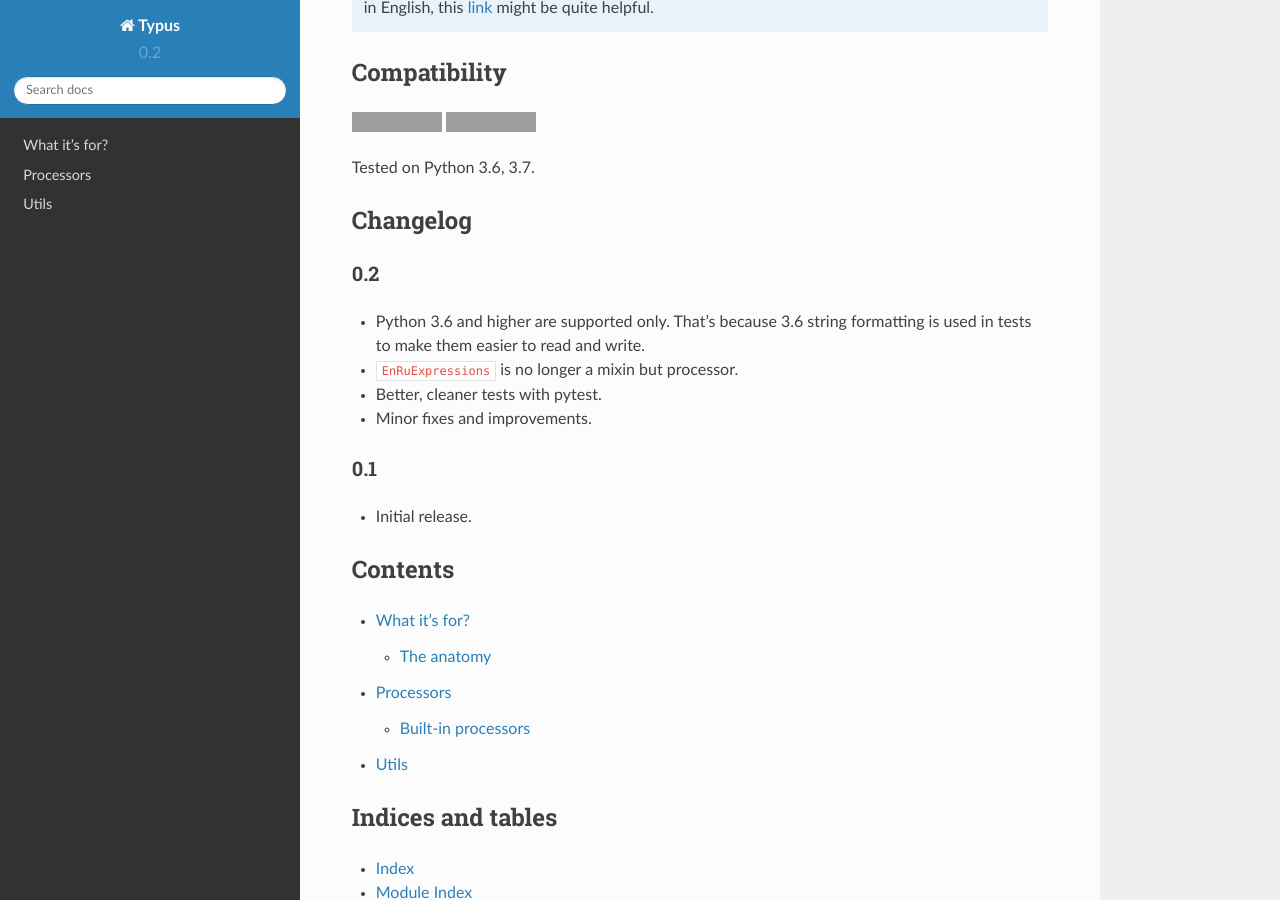
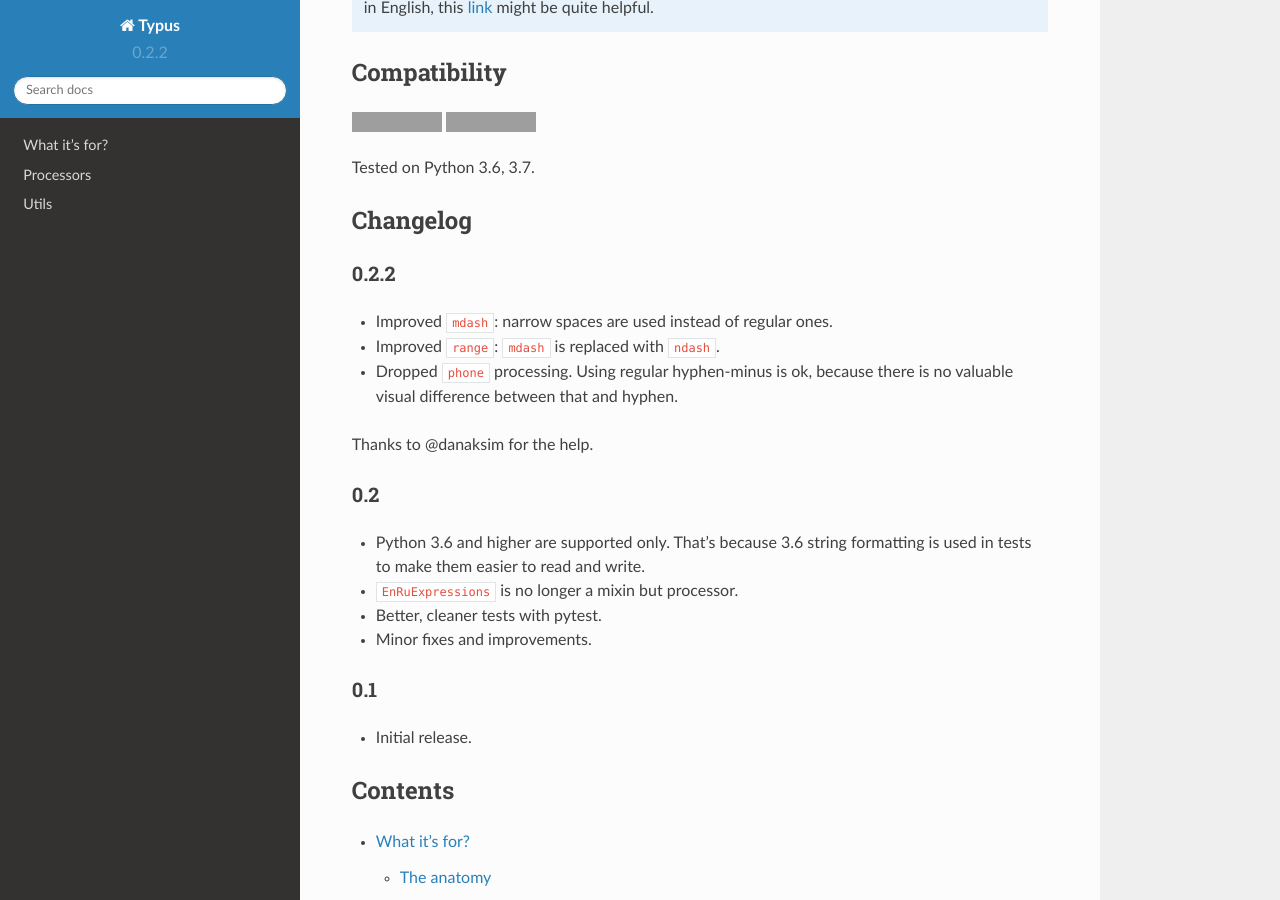
Before and after one commit to byashimov/typus, a Sphinx documentation site: the page built from docs/index.rst, in a window 1280 px wide and 900 px high, scrolled down 2025 px. Built offline with Sphinx 7.4.7 and the Read the Docs theme 2.0.0, drawn with Linux system fonts in a browser that asks for light colours; grey boxes are pictures that could not be loaded.

```diff
--- a/README.rst
+++ b/README.rst
@@ -120,6 +120,16 @@ Tested on Python 3.6, 3.7.
 Changelog
 ---------
 
+0.2.2
+~~~~~
+
+- Improved ``mdash``: narrow spaces are used instead of regular ones.
+- Improved ``range``: ``mdash`` is replaced with ``ndash``.
+- Dropped ``phone`` processing. Using regular hyphen-minus is ok,
+  because there is no valuable visual difference between that and hyphen.
+
+Thanks to @danaksim for the help.
+
 0.2
 ~~~
 
--- a/docs/conf.py
+++ b/docs/conf.py
@@ -61,9 +61,9 @@ author = 'Murad Byashimov'
 # built documents.
 #
 # The short X.Y version.
-version = '0.2'
+version = '0.2.2'
 # The full version, including alpha/beta/rc tags.
-release = '0.2'
+release = '0.2.2'
 
 # The language for content autogenerated by Sphinx. Refer to documentation
 # for a list of supported languages.
--- a/setup.py
+++ b/setup.py
@@ -2,7 +2,7 @@ from setuptools import setup
 
 setup(
     name='typus',
-    version='0.2',
+    version='0.2.2',
     description='Multilanguage language typograph',
     url='https://github.com/byashimov/typus',
     author='Murad Byashimov',
```
